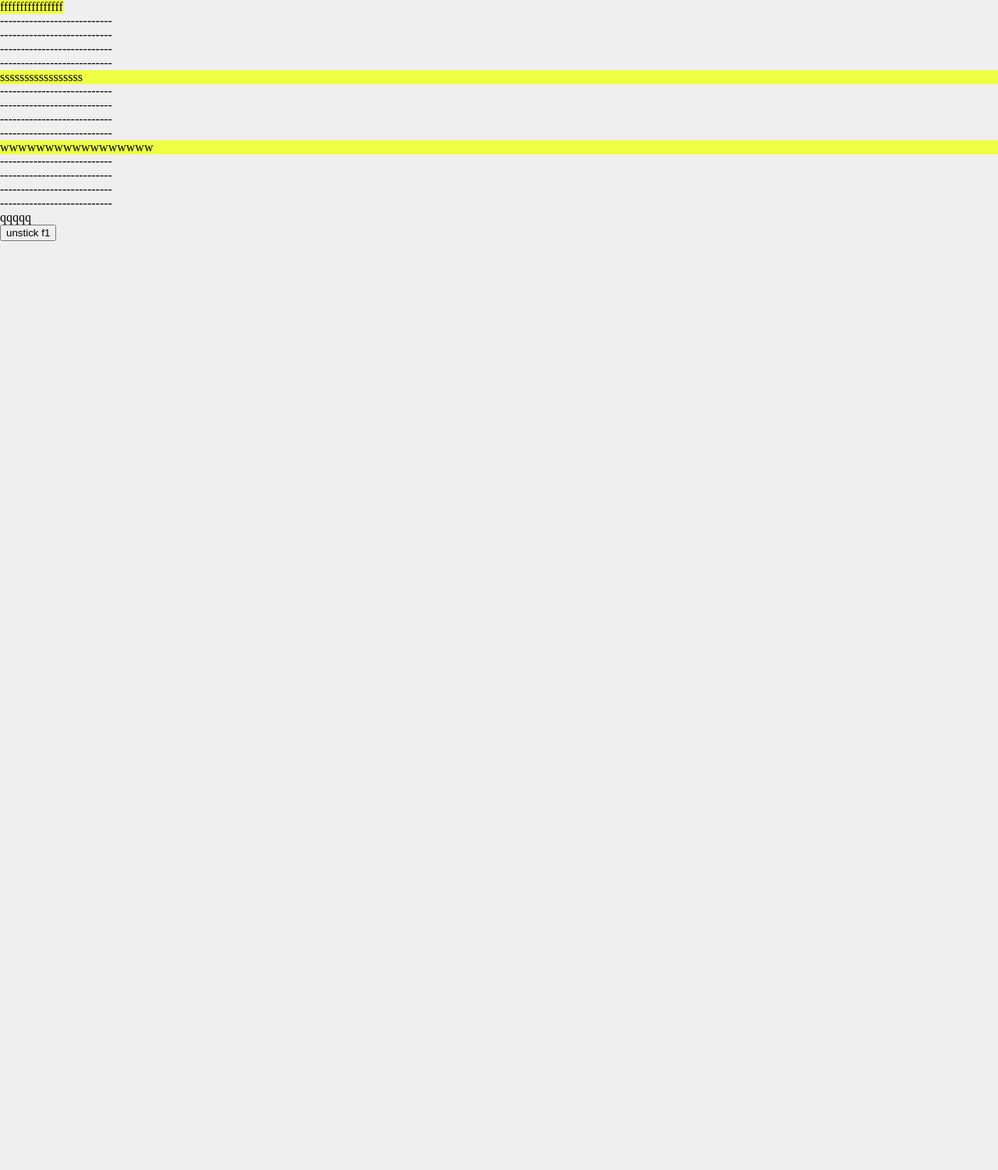
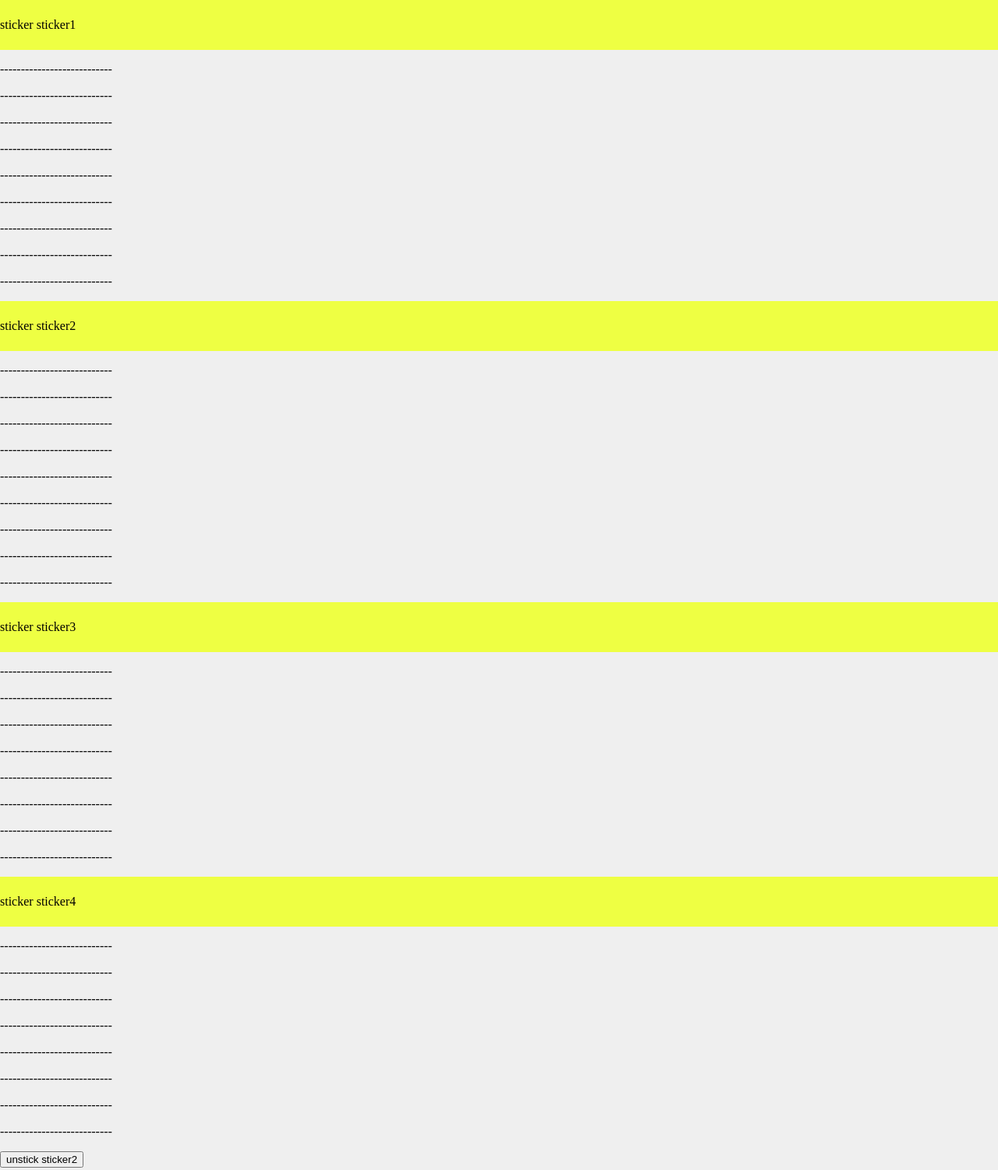
Before and after one commit to wormsan/stickto, a website built with webpack: page index.html in a window 1280 px wide. Shown: the top 1500 px of the page at 78% size. Built offline with nearby package versions, Linux system fonts and the light colour scheme.

Commit message:
update example.html

```diff
--- a/index.html
+++ b/index.html
@@ -9,38 +9,63 @@
         html,body {
             margin: 0;
         }
-        .f1,.f2,.f3 {
+        .sticker {
             background: #eeff43;
+            height: 4rem;
+            line-height: 4rem;
+            width: 100%;
         }
     </style>
 </head>
 <body style="background:#efefef;height:10000px;">
     <!-- <div class="aaa">-------------------------</div> -->
-    <div class="f1">ffffffffffffffff</div>
-    <div class="aaa">---------------------------</div>
-    <div class="aaa">---------------------------</div>
-    <div class="aaa">---------------------------</div>
-    <div class="aaa">---------------------------</div>
-    <div class="f2">sssssssssssssssss</div>
-    <div class="aaa">---------------------------</div>
-    <div class="aaa">---------------------------</div>
-    <div class="aaa">---------------------------</div>
-    <div class="aaa">---------------------------</div>
-    <div class="f3">wwwwwwwwwwwwwwwww</div>
-    <div class="aaa">---------------------------</div>
-    <div class="aaa">---------------------------</div>
-    <div class="aaa">---------------------------</div>
-    <div class="aaa">---------------------------</div>
-    <div class="f4">qqqqq</div>
-    <button onclick="fff">unstick f1</button>
+    <div class="sticker sticker1">sticker sticker1</div>
+    <p>---------------------------</p>
+    <p>---------------------------</p>
+    <p>---------------------------</p>
+    <p>---------------------------</p>
+    <p>---------------------------</p>
+    <p>---------------------------</p>
+    <p>---------------------------</p>
+    <p>---------------------------</p>
+    <p>---------------------------</p>
+    <div class="sticker sticker2">sticker sticker2</div>
+    <p>---------------------------</p>
+    <p>---------------------------</p>
+    <p>---------------------------</p>
+    <p>---------------------------</p>
+    <p>---------------------------</p>
+    <p>---------------------------</p>
+    <p>---------------------------</p>
+    <p>---------------------------</p>
+    <p>---------------------------</p>
+    <div class="sticker sticker3">sticker sticker3</div>
+    <p>---------------------------</p>
+    <p>---------------------------</p>
+    <p>---------------------------</p>
+    <p>---------------------------</p>
+    <p>---------------------------</p>
+    <p>---------------------------</p>
+    <p>---------------------------</p>
+    <p>---------------------------</p>
+    <div class="sticker sticker4">sticker sticker4</div>
+    <p>---------------------------</p>
+    <p>---------------------------</p>
+    <p>---------------------------</p>
+    <p>---------------------------</p>
+    <p>---------------------------</p>
+    <p>---------------------------</p>
+    <p>---------------------------</p>
+    <p>---------------------------</p>
+    <button onclick="unstickStick2()">unstick sticker2</button>
     <script type="module">
-        import {stick} from './index.js'
-        const f1 = stick(document.querySelector('.f1'))
-        const f2 = stick(document.querySelector('.f2'))
-        const f3 = stick(document.querySelector('.f3'))
-        const f4 = stick(document.querySelector('.f4'))
-        window.fff = function () {
-            unstick(f1)
+        import {stick, unstick} from './index.js'
+        const sticker1 = stick(document.querySelector('.sticker1'))
+        const sticker2 = stick(document.querySelector('.sticker2'))
+        const sticker3 = stick(document.querySelector('.sticker3'))
+        const sticker4 = stick(document.querySelector('.sticker4'))
+        window.unstickStick2 = function () {
+            unstick(sticker2)
         }
     </script>
 </body>
```
